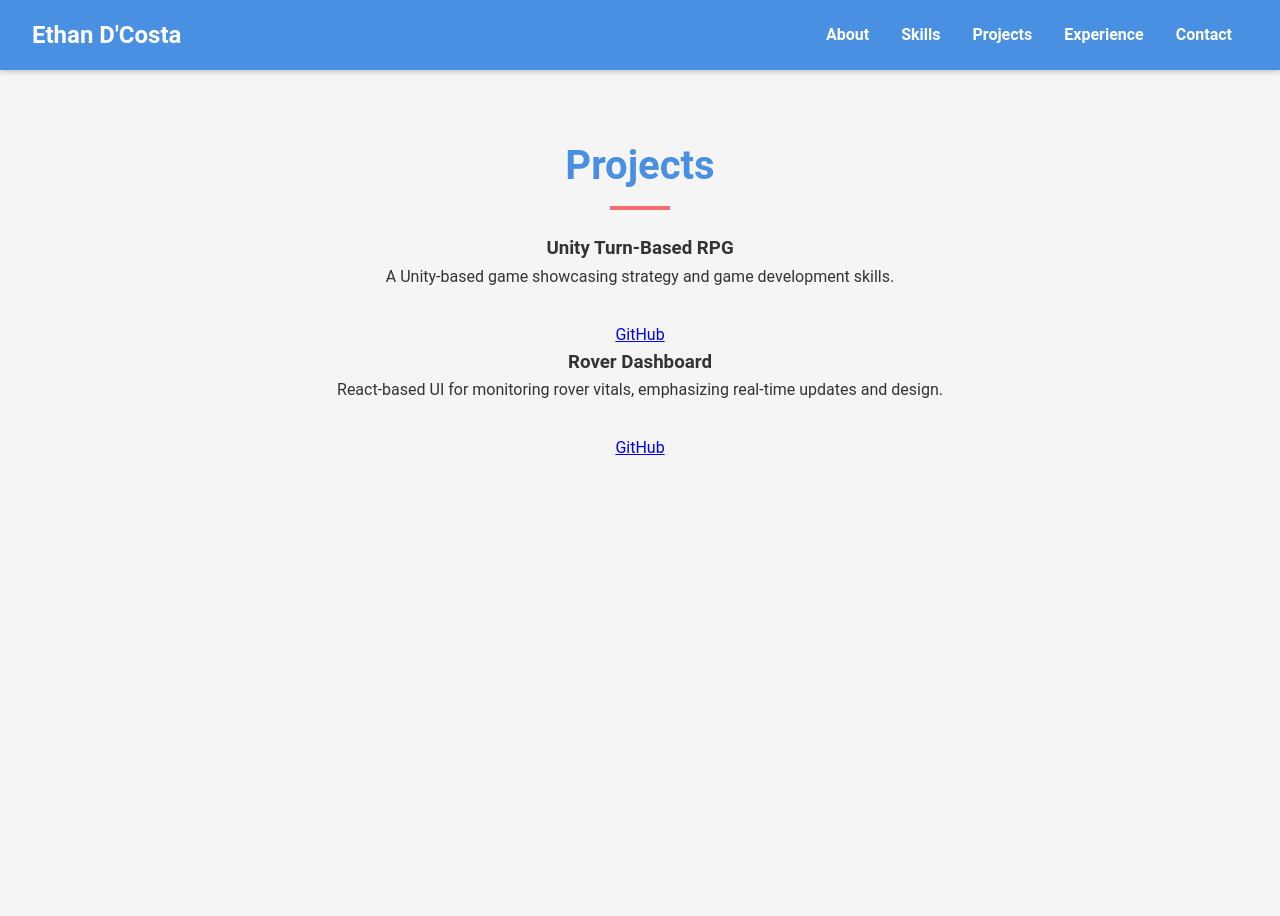
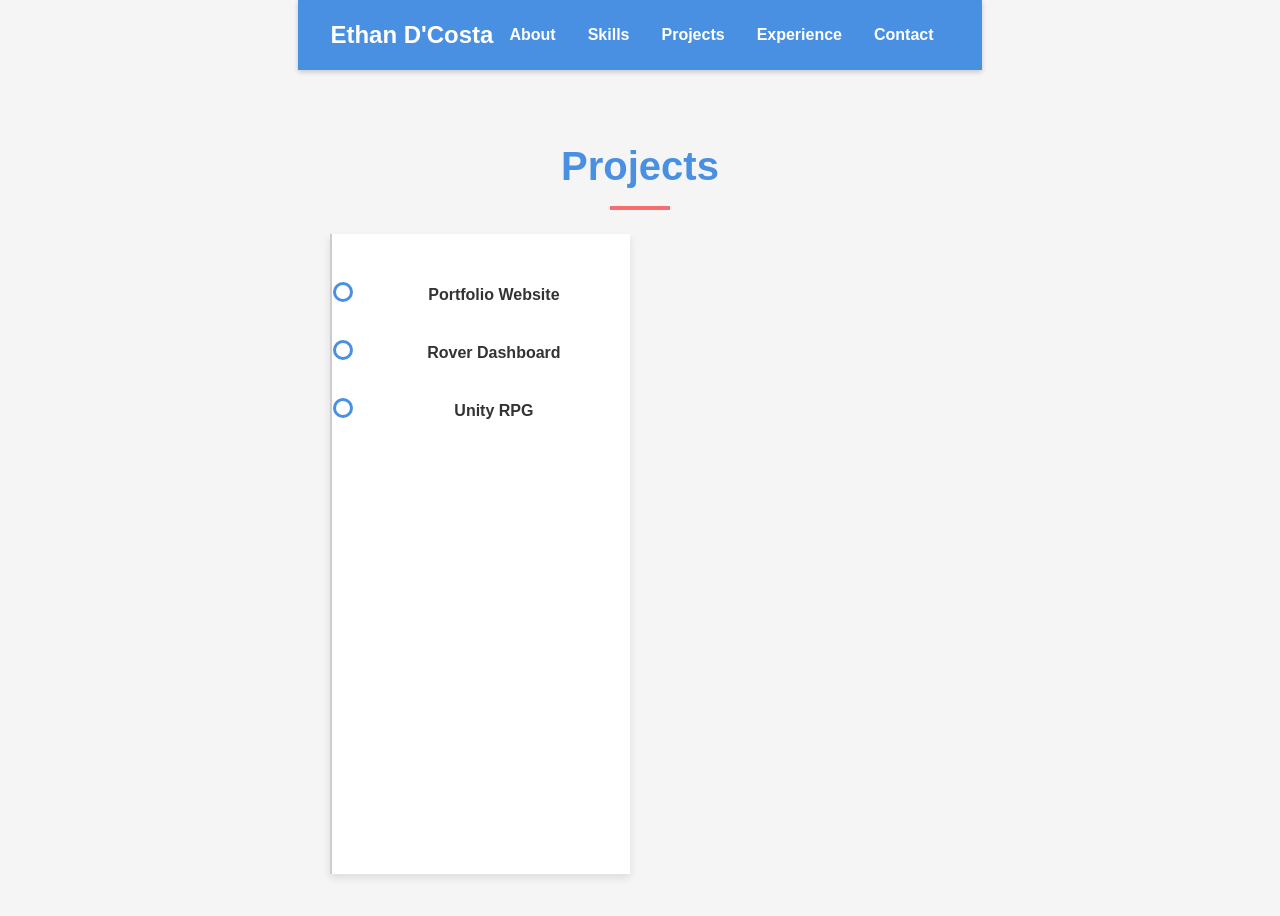
Before and after one commit to ethandcosta/website, a React (Create React App) app: page /projects in a window 1280 px wide. Shown: the top 916 px of the page. Before the commit the page ends 800 px from the top, so only its background shows below. Built offline with nearby package versions, Linux system fonts and the light colour scheme.

Commit message:
added project timeline

```diff
--- a/src/App.css
+++ b/src/App.css
@@ -192,3 +192,78 @@ footer {
     gap: 1rem;
   }
 }
+
+/* General Reset */
+* {
+  margin: 0;
+  padding: 0;
+  box-sizing: border-box;
+}
+
+body {
+  font-family: 'Arial', sans-serif;
+  background: #f5f5f5;
+  display: flex;
+  justify-content: center;
+  align-items: center;
+  min-height: 100vh;
+}
+
+/* Timeline Container */
+.timeline-container {
+  position: relative;
+  width: 300px;
+  height: 80vh;
+  overflow-y: scroll;
+  padding: 1rem;
+  border-left: 2px solid #ccc;
+  background: #fff;
+  box-shadow: 0 4px 8px rgba(0, 0, 0, 0.1);
+}
+
+/* Timeline Bar */
+.timeline {
+  position: relative;
+  margin-left: 15px;
+}
+
+/* Station Styles */
+.station {
+  position: relative;
+  margin: 2rem 0;
+}
+
+.circle {
+  width: 20px;
+  height: 20px;
+  background: white;
+  border: 3px solid #4a90e2;
+  border-radius: 50%;
+  position: absolute;
+  left: -30px;
+}
+
+.station-name {
+  margin-left: 10px;
+  font-size: 1rem;
+  font-weight: bold;
+  color: #333;
+  cursor: pointer;
+}
+
+.station-name:hover {
+  color: #4a90e2;
+}
+
+/* Tooltip */
+.tooltip {
+  position: fixed;
+  background: #4a90e2;
+  color: white;
+  padding: 0.5rem 1rem;
+  border-radius: 5px;
+  font-size: 0.9rem;
+  display: none;
+  z-index: 1000;
+  pointer-events: none;
+}
--- a/src/components/Projects.js
+++ b/src/components/Projects.js
@@ -1,23 +1,65 @@
-const Projects = () => (
+import React, { useEffect } from 'react';
+import '../Projects.css';
+
+const Projects = () => {
+  useEffect(() => {
+    const stations = document.querySelectorAll('.station');
+    const tooltip = document.getElementById('tooltip');
+
+    stations.forEach((station) => {
+      const stationName = station.querySelector('.station-name');
+
+      stationName.addEventListener('mouseover', (e) => {
+        const info = station.getAttribute('data-info');
+        tooltip.textContent = info;
+        tooltip.style.display = 'block';
+        tooltip.style.left = `${e.pageX + 10}px`;
+        tooltip.style.top = `${e.pageY + 10}px`;
+      });
+
+      stationName.addEventListener('mouseout', () => {
+        tooltip.style.display = 'none';
+      });
+
+      stationName.addEventListener('mousemove', (e) => {
+        tooltip.style.left = `${e.pageX + 10}px`;
+        tooltip.style.top = `${e.pageY + 10}px`;
+      });
+    });
+
+    // Cleanup on component unmount
+    return () => {
+      stations.forEach((station) => {
+        const stationName = station.querySelector('.station-name');
+        stationName.removeEventListener('mouseover', () => {});
+        stationName.removeEventListener('mouseout', () => {});
+        stationName.removeEventListener('mousemove', () => {});
+      });
+    };
+  }, []);
+
+  return (
     <section>
       <h2>Projects</h2>
-      <div>
-        <article>
-          <h3>Unity Turn-Based RPG</h3>
-          <p>A Unity-based game showcasing strategy and game development skills.</p>
-          <a href="https://github.com/your-repo">GitHub</a>
-        </article>
-        <article>
-          <h3>Rover Dashboard</h3>
-          <p>
-            React-based UI for monitoring rover vitals, emphasizing real-time
-            updates and design.
-          </p>
-          <a href="https://github.com/your-repo">GitHub</a>
-        </article>
-        {/* Add more projects */}
+      <div className="timeline-container">
+        <div className="timeline">
+          <div className="station" data-info="Project 1: Created a portfolio website.">
+            <div className="circle"></div>
+            <p className="station-name">Portfolio Website</p>
+          </div>
+          <div className="station" data-info="Project 2: Developed a rover dashboard UI.">
+            <div className="circle"></div>
+            <p className="station-name">Rover Dashboard</p>
+          </div>
+          <div className="station" data-info="Project 3: Built a turn-based RPG in Unity.">
+            <div className="circle"></div>
+            <p className="station-name">Unity RPG</p>
+          </div>
+        </div>
+        <div className="tooltip" id="tooltip"></div>
       </div>
     </section>
   );
+};
 
-  export default Projects;
+export default Projects;
```
Also changed, not shown: src/Projects.css (added).
